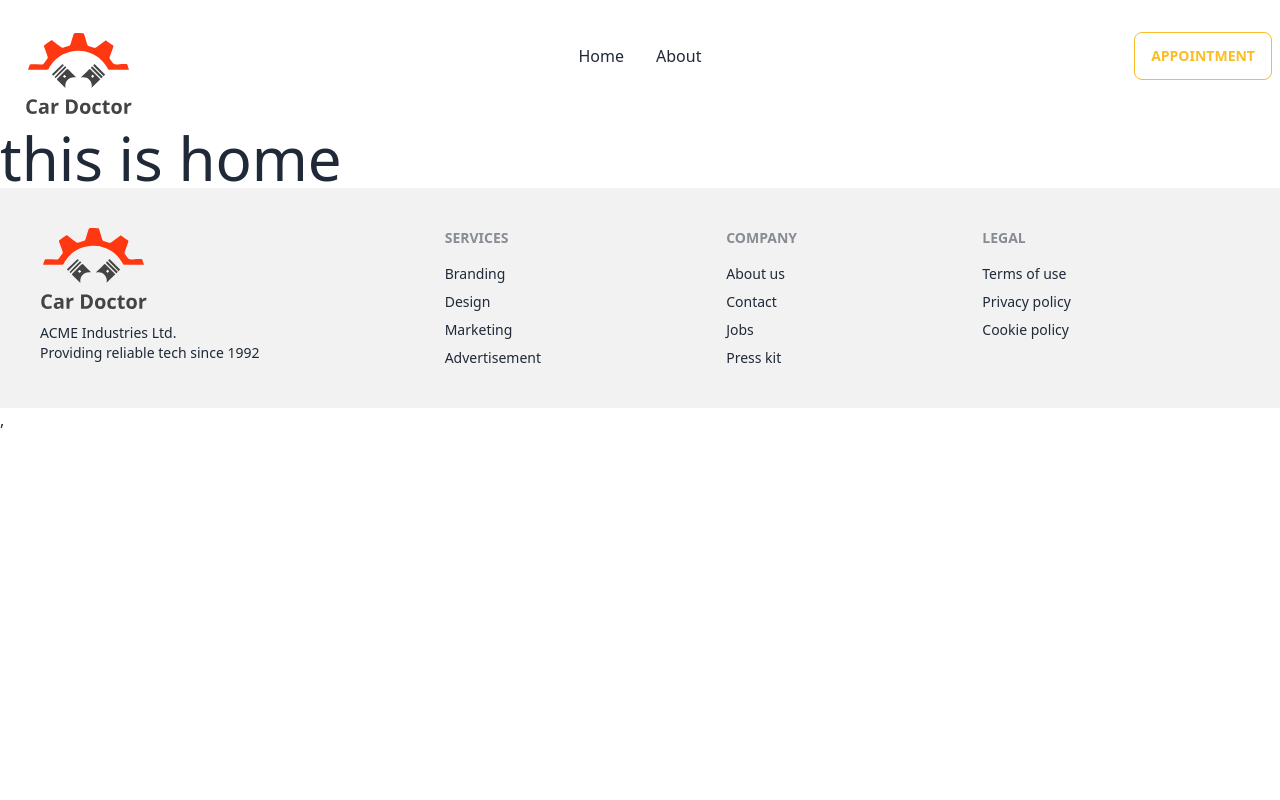
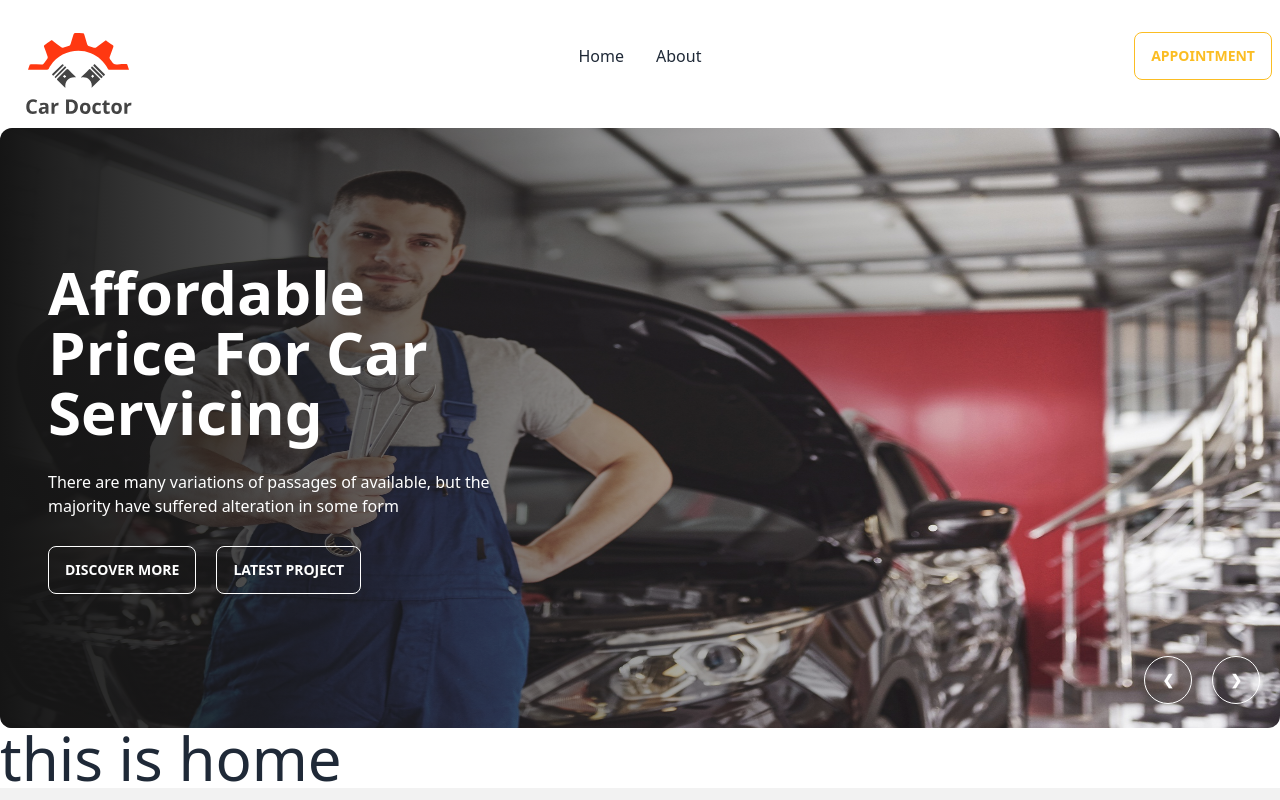
Before and after one commit to Sayeedifty1/car-doctor-client, a React (Vite) app: page / in a window 1280 px wide. Shown: the top 800 px of the page. Built offline with nearby package versions, Linux system fonts and the light colour scheme.

Commit message:
banner created and added

```diff
--- a/src/layout/Main.jsx
+++ b/src/layout/Main.jsx
@@ -1,6 +1,6 @@
 import { Outlet } from "react-router-dom";
-import Footer from "../pages/Home/Home/shared/footer/Footer";
-import Navbar from "../pages/Home/Home/shared/Navbar/Navbar";
+import Footer from "../pages/Home/shared/footer/Footer";
+import Navbar from "../pages/Home/shared/Navbar/Navbar";
 
 
 const Main = () => {
--- /dev/null
+++ b/src/pages/Home/Banner/Banner.jsx
@@ -0,0 +1,118 @@
+import img1 from '../../../assets/images/banner/1.jpg';
+import img2 from '../../../assets/images/banner/2.jpg';
+import img3 from '../../../assets/images/banner/3.jpg';
+import img4 from '../../../assets/images/banner/4.jpg';
+import img5 from '../../../assets/images/banner/5.jpg';
+import img6 from '../../../assets/images/banner/6.jpg';
+
+
+const Banner = () => {
+    return (
+        <div className="carousel w-full h-[600px]">
+            <div id="slide1" className="carousel-item relative w-full">
+                <img src={img1} className="w-full rounded-xl" />
+                <div className="absolute rounded-xl flex items-center h-full left-0 top-0 bg-gradient-to-r from-[#151515] to-[rgba(21, 21, 21, 0)]">
+                    <div className='text-white space-y-7 pl-12 w-1/2'>
+                        <h2 className='text-6xl font-bold'>Affordable Price For Car Servicing</h2>
+                        <p>There are many variations of passages of  available, but the majority have suffered alteration in some form</p>
+                        <div>
+                            <button className="btn btn-outline mr-5 text-white hover:bg-orange-600">Discover More</button>
+                            <button className="btn btn-outline text-white hover:bg-orange-600">Latest Project</button>
+                        </div>
+                    </div>
+                </div>
+                <div className="absolute flex justify-end transform -translate-y-1/2 left-5 right-5 bottom-0">
+                    <a href="#slide6" className="btn btn-circle btn-outline text-white mr-5 hover:bg-orange-600">❮</a>
+                    <a href="#slide2" className="btn btn-circle btn-outline text-white hover:bg-orange-600">❯</a>
+                </div>
+            </div>
+            <div id="slide2" className="carousel-item relative w-full">
+                <img src={img2} className="w-full rounded-xl" />
+                <div className="absolute rounded-xl flex items-center h-full left-0 top-0 bg-gradient-to-r from-[#151515] to-[rgba(21, 21, 21, 0)]">
+                    <div className='text-white space-y-7 pl-12 w-1/2'>
+                        <h2 className='text-6xl font-bold'>Affordable Price For Car Servicing</h2>
+                        <p>There are many variations of passages of  available, but the majority have suffered alteration in some form</p>
+                        <div>
+                        <button className="btn btn-outline mr-5 text-white hover:bg-orange-600">Discover More</button>
+                            <button className="btn btn-outline text-white hover:bg-orange-600">Latest Project</button>
+                        </div>
+                    </div>
+                </div>
+                <div className="absolute flex justify-end transform -translate-y-1/2 left-5 right-5 bottom-0">
+                    <a href="#slide1" className="btn btn-circle btn-outline text-white mr-5 hover:bg-orange-600">❮</a>
+                    <a href="#slide3" className="btn btn-circle btn-outline text-white hover:bg-orange-600">❯</a>
+                </div>
+            </div>
+            <div id="slide3" className="carousel-item relative w-full">
+                <img src={img3} className="w-full rounded-xl" />
+                <div className="absolute rounded-xl flex items-center h-full left-0 top-0 bg-gradient-to-r from-[#151515] to-[rgba(21, 21, 21, 0)]">
+                    <div className='text-white space-y-7 pl-12 w-1/2'>
+                        <h2 className='text-6xl font-bold'>Affordable Price For Car Servicing</h2>
+                        <p>There are many variations of passages of  available, but the majority have suffered alteration in some form</p>
+                        <div>
+                        <button className="btn btn-outline mr-5 text-white hover:bg-orange-600">Discover More</button>
+                            <button className="btn btn-outline text-white hover:bg-orange-600">Latest Project</button>
+                        </div>
+                    </div>
+                </div>
+                <div className="absolute flex justify-end transform -translate-y-1/2 left-5 right-5 bottom-0">
+                    <a href="#slide2" className="btn btn-circle btn-outline text-white mr-5 hover:bg-orange-600">❮</a>
+                    <a href="#slide4" className="btn btn-circle btn-outline text-white hover:bg-orange-600">❯</a>
+                </div>
+            </div>
+            <div id="slide4" className="carousel-item relative w-full">
+                <img src={img4} className="w-full rounded-xl" />
+                <div className="absolute rounded-xl flex items-center h-full left-0 top-0 bg-gradient-to-r from-[#151515] to-[rgba(21, 21, 21, 0)]">
+                    <div className='text-white space-y-7 pl-12 w-1/2'>
+                        <h2 className='text-6xl font-bold'>Affordable Price For Car Servicing</h2>
+                        <p>There are many variations of passages of  available, but the majority have suffered alteration in some form</p>
+                        <div>
+                        <button className="btn btn-outline mr-5 text-white hover:bg-orange-600">Discover More</button>
+                            <button className="btn btn-outline text-white hover:bg-orange-600">Latest Project</button>
+                        </div>
+                    </div>
+                </div>
+                <div className="absolute flex justify-end transform -translate-y-1/2 left-5 right-5 bottom-0">
+                    <a href="#slide3" className="btn btn-circle btn-outline text-white mr-5 hover:bg-orange-600">❮</a>
+                    <a href="#slide5" className="btn btn-circle btn-outline text-white hover:bg-orange-600">❯</a>
+                </div>
+            </div>
+            <div id="slide5" className="carousel-item relative w-full">
+                <img src={img5} className="w-full rounded-xl" />
+                <div className="absolute rounded-xl flex items-center h-full left-0 top-0 bg-gradient-to-r from-[#151515] to-[rgba(21, 21, 21, 0)]">
+                    <div className='text-white space-y-7 pl-12 w-1/2'>
+                        <h2 className='text-6xl font-bold'>Affordable Price For Car Servicing</h2>
+                        <p>There are many variations of passages of  available, but the majority have suffered alteration in some form</p>
+                        <div>
+                        <button className="btn btn-outline mr-5 text-white hover:bg-orange-600">Discover More</button>
+                            <button className="btn btn-outline text-white hover:bg-orange-600">Latest Project</button>
+                        </div>
+                    </div>
+                </div>
+                <div className="absolute flex justify-end transform -translate-y-1/2 left-5 right-5 bottom-0">
+                    <a href="#slide4" className="btn btn-circle btn-outline text-white mr-5 hover:bg-orange-600">❮</a>
+                    <a href="#slide6" className="btn btn-circle btn-outline text-white hover:bg-orange-600">❯</a>
+                </div>
+            </div>
+            <div id="slide6" className="carousel-item relative w-full">
+                <img src={img6} className="w-full rounded-xl" />
+                <div className="absolute rounded-xl flex items-center h-full left-0 top-0 bg-gradient-to-r from-[#151515] to-[rgba(21, 21, 21, 0)]">
+                    <div className='text-white space-y-7 pl-12 w-1/2'>
+                        <h2 className='text-6xl font-bold'>Affordable Price For Car Servicing</h2>
+                        <p>There are many variations of passages of  available, but the majority have suffered alteration in some form</p>
+                        <div>
+                        <button className="btn btn-outline mr-5 text-white hover:bg-orange-600">Discover More</button>
+                            <button className="btn btn-outline text-white hover:bg-orange-600">Latest Project</button>
+                        </div>
+                    </div>
+                </div>
+                <div className="absolute flex justify-end transform -translate-y-1/2 left-5 right-5 bottom-0">
+                    <a href="#slide5" className="btn btn-circle btn-outline text-white mr-5 hover:bg-orange-600">❮</a>
+                    <a href="#slide1" className="btn btn-circle btn-outline text-white hover:bg-orange-600">❯</a>
+                </div>
+            </div>
+        </div>
+    );
+};
+
+export default Banner;
--- a/src/pages/Home/Home/Home.jsx
+++ b/src/pages/Home/Home/Home.jsx
@@ -1,7 +1,9 @@
+import Banner from "../Banner/Banner";
 
 const Home = () => {
     return (
         <div>
+            <Banner></Banner>
             <h1 className="text-6xl">this is home</h1>
         </div>
     );
--- a/src/pages/Home/Home/shared/Navbar/Navbar.jsx
+++ b/src/pages/Home/shared/Navbar/Navbar.jsx
@@ -1,5 +1,5 @@
 import { Link } from "react-router-dom";
-import logo from '../../../../../assets/logo.svg'
+import logo from '../../../../assets/logo.svg'
 
 const Navbar = () => {
     const navItems = <>
--- a/src/pages/Home/Home/shared/footer/Footer.jsx
+++ b/src/pages/Home/shared/footer/Footer.jsx
@@ -1,4 +1,4 @@
-import logo from '../../../../../assets/logo.svg'
+import logo from '../../../../assets/logo.svg'
 
 const Footer = () => {
     return (
```
